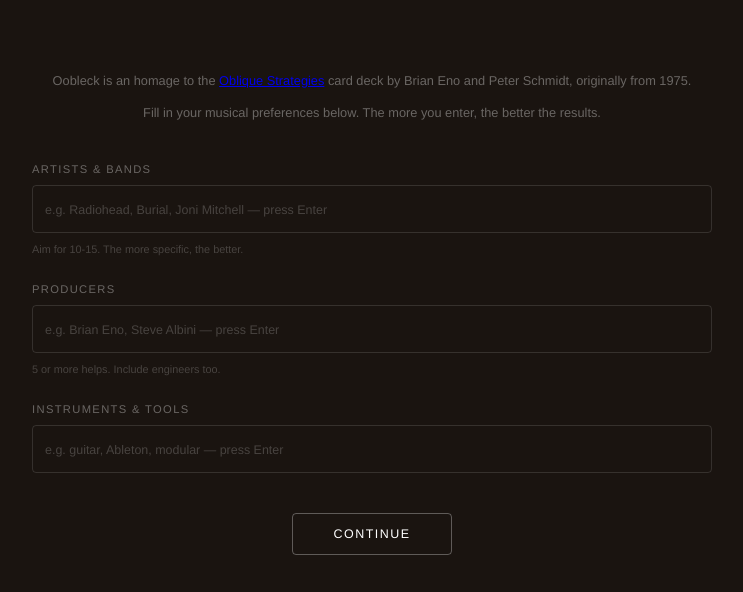
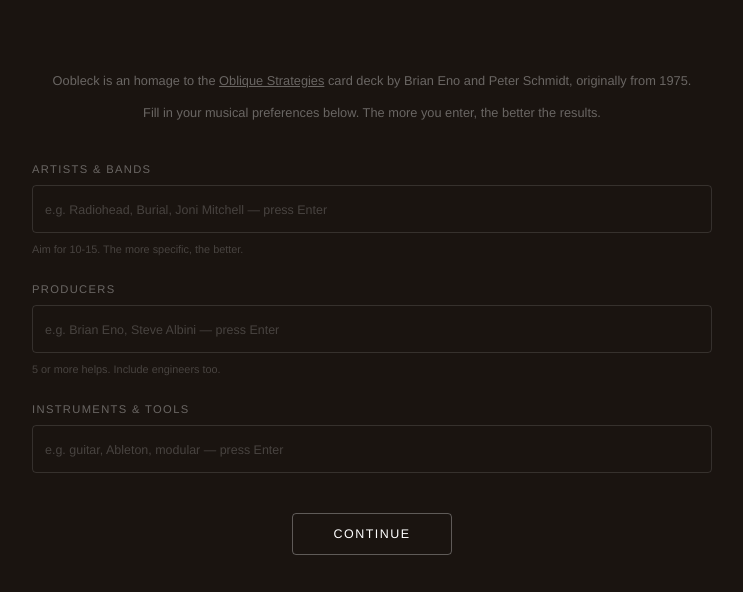
Before and after one commit to davala/oobleck, a website: page index.html in a window 1280 px wide. Shown: the part 95-687 px from the top of the page, without its empty margins (268-1011 px from the left). Drawn offline with Linux system fonts and the light colour scheme.

Commit message:
Style intro link to match surrounding text color, keep underline

```diff
--- a/index.html
+++ b/index.html
@@ -189,6 +189,11 @@
     line-height: 1.6;
     text-align: center;
     width: 100%;
+  }
+
+  .settings-intro a {
+    color: inherit;
+    text-decoration: underline;
   }
 
   .fields { display: flex; flex-direction: column; gap: 28px; width: 100%; }
```
